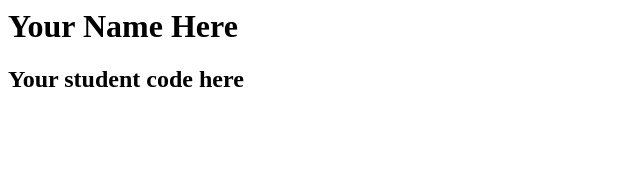
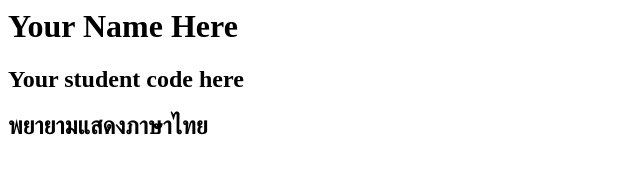
Before and after one commit to Filmmy0123/mylittleboo, a plain HTML site: page index.html in a window 1280 px wide. Shown: the whole page, without its empty margins (0-640 px from the left). Drawn offline with Linux system fonts and the light colour scheme.

Commit message:
Update index.html

```diff
--- a/index.html
+++ b/index.html
@@ -2,5 +2,6 @@
    <body>
        <h1>Your Name Here</h1>
        <h2> Your student code here</h2>
+       <h2>พยายามแสดงภาษาไทย<h2>
    </body>
 </html>
```
